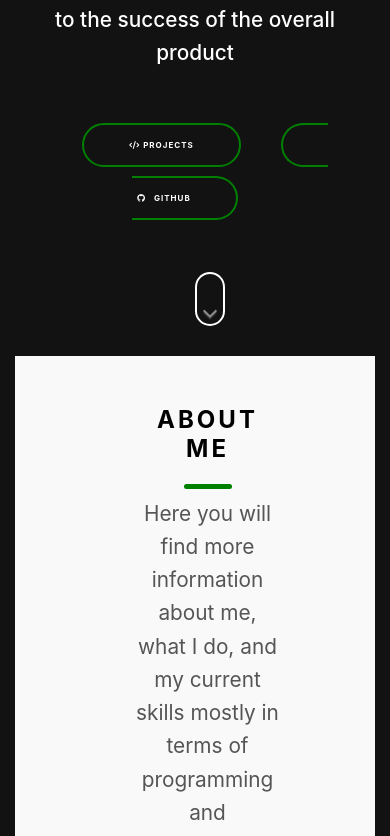
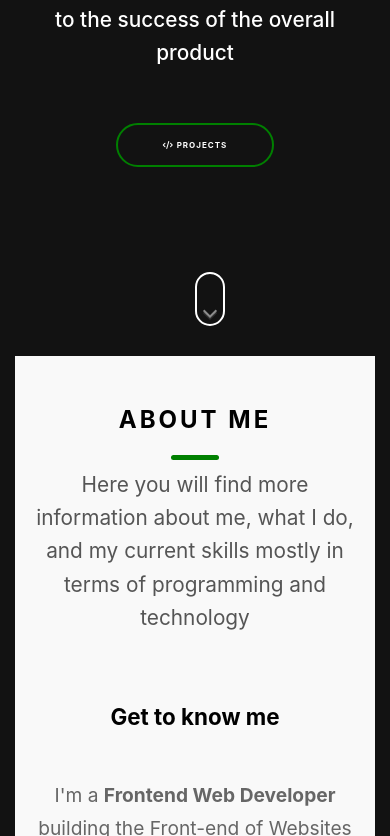
Before and after one commit to hamzazaka/Hamza-Portfolio, a React (Create React App) app in the folder portfolio-app/: page / in a window 390 px wide. Shown: the part 488-1324 px from the top of the page. Built offline with nearby package versions, Linux system fonts and the light colour scheme.

Commit message:
mobile edits are done

```diff
--- a/portfolio-app/src/App.css
+++ b/portfolio-app/src/App.css
@@ -488,10 +488,10 @@
 
 /* ////////////////// End /////////////////// */
 
-.end{
+/* .end{
   padding-right: 70px;
   padding-left: 70px;
-}
+} */
 .footer h1{
   font-size: 1.6rem;
     text-transform: uppercase;
@@ -539,7 +539,7 @@
 }
 .last{
   text-align: center;
-  margin-top: 30px;
+  margin-top: 17px;
   margin-left: 180px;
   font-size: 12px;
   font-weight: 300;
@@ -605,17 +605,25 @@
     font-size: 0.6rem;
   }
   .mygit{
+    display: none;
      margin: 5px 5px;
      margin-top: 40px;
+  }
+  .gitlost{
+    display: none;
   }
 
 
 
 /* About Page */
 
+.about-page{
+  padding: 0px 20px
+}
+
 .aboutme, .get-to-know-me{
   text-align: center;
-  padding-right: 45px;
+  /* padding-right: 45px; */
   max-width: 100%;
   /* padding-left: 45px; */
 }
@@ -659,6 +667,11 @@
 .project-description h1{
   font-size: 28px;
 }
+.project-description {
+    max-width: 650px;
+    padding-left: 16px;
+    padding-bottom: 170px;
+}
 .project-img{
   text-align: center;
   margin-top: -150px;
@@ -682,7 +695,8 @@
 .last{
   text-align: center;
   font-size: 12px;
-  margin-right: 210px;
+  /* margin-right: 210px; */
+  margin-left: -10px;
 }
 .last p {
 font-size: 12px;
--- a/portfolio-app/src/components/Header.js
+++ b/portfolio-app/src/components/Header.js
@@ -27,7 +27,7 @@ export default function Header() {
       </h2>
                 <div className="hello1">
                 <Link smooth={true} to='Projects' offset={-110}><span></span><i class="fas fa-code"> </i> PROJECTS</Link>
-                <a target='_blank' href='https://github.com/hamzazaka'><span></span> <i class="fab fa-github mygit"> </i>  GITHUB</a>
+                <a className='gitlost' target='_blank' href='https://github.com/hamzazaka'><span></span> <i class="fab fa-github mygit"> </i>  GITHUB</a>
                 </div>
             </div>
         </div>
```
